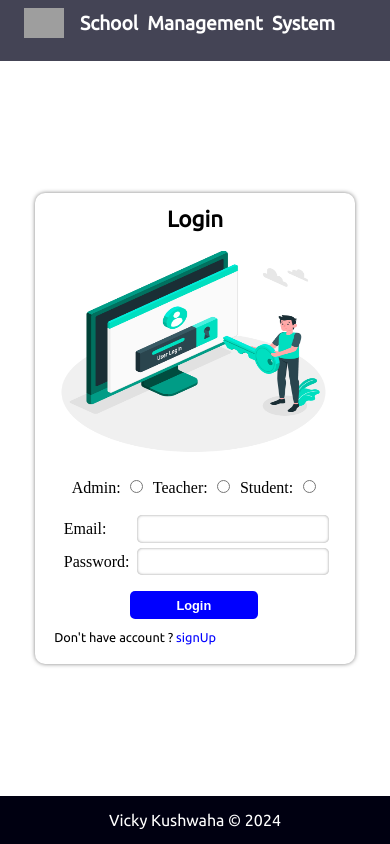
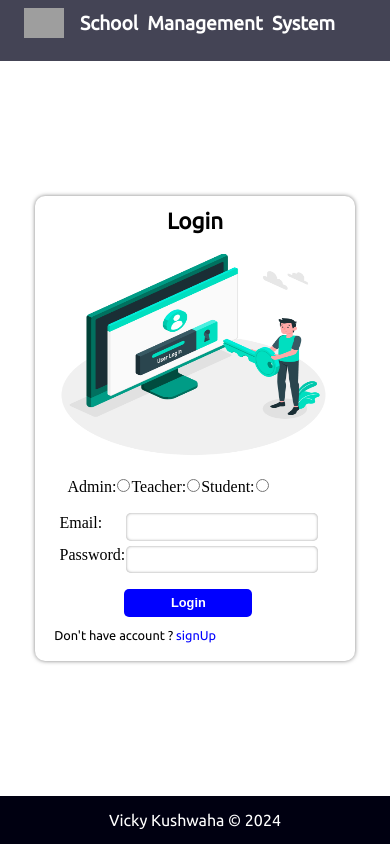
Before and after one commit to Vicky-Kushwaha/School-Management-Frontend, a React (Create React App) app: page /login in a window 390 px wide. Built offline with nearby package versions, Linux system fonts and the light colour scheme; grey boxes are pictures that could not be loaded.

Commit message:
style changes

```diff
--- a/src/components/css/responsive.css
+++ b/src/components/css/responsive.css
@@ -51,6 +51,10 @@
 .regis_form p{
 	 padding-top: 0.2rem!important;
 	}
+
+.category input,label{
+	margin: 0.5px!important;
+}
 
 .total_info{
   width: 18rem!important;
```
